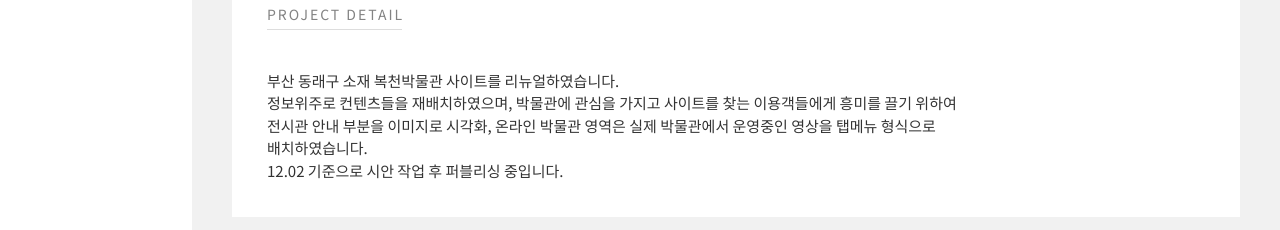
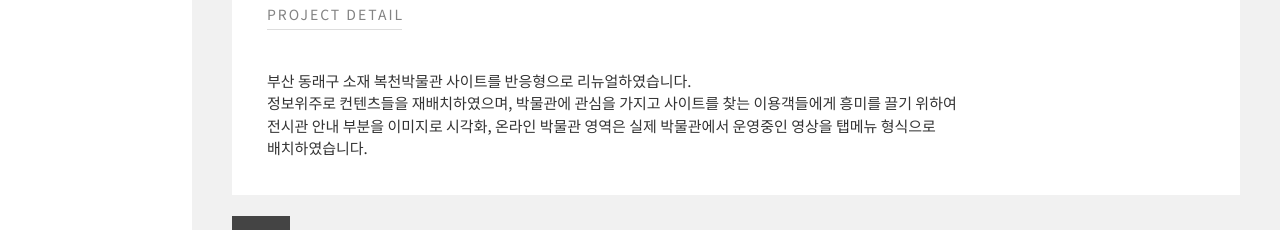
Before and after one commit to kimjihun-dev/nuxt-portfolio-ver3, a Nuxt app: page /portfolio/bok in a window 1280 px wide. Shown: the part 1136-1366 px from the top of the page. Built offline with nearby package versions, Linux system fonts and the light colour scheme.

Commit message:
Update bok.vue

```diff
--- a/client/pages/portfolio/bok.vue
+++ b/client/pages/portfolio/bok.vue
@@ -28,11 +28,10 @@
             </ul>
             <div class="pf-detail">
                 <h4>project detail</h4>
-                <p>부산 동래구 소재 복천박물관 사이트를 리뉴얼하였습니다.<br>
+                <p>부산 동래구 소재 복천박물관 사이트를 반응형으로 리뉴얼하였습니다.<br>
                 정보위주로 컨텐츠들을 재배치하였으며, 박물관에 관심을 가지고 사이트를 찾는 이용객들에게 흥미를 끌기 위하여<br>
                 전시관 안내 부분을 이미지로 시각화, 온라인 박물관 영역은 실제 박물관에서 운영중인 영상을 탭메뉴 형식으로 <br>
-                배치하였습니다.<br>
-                12.02 기준으로 시안 작업 후 퍼블리싱 중입니다.
+                배치하였습니다.
                 </p>
             </div>
         </div>
```
